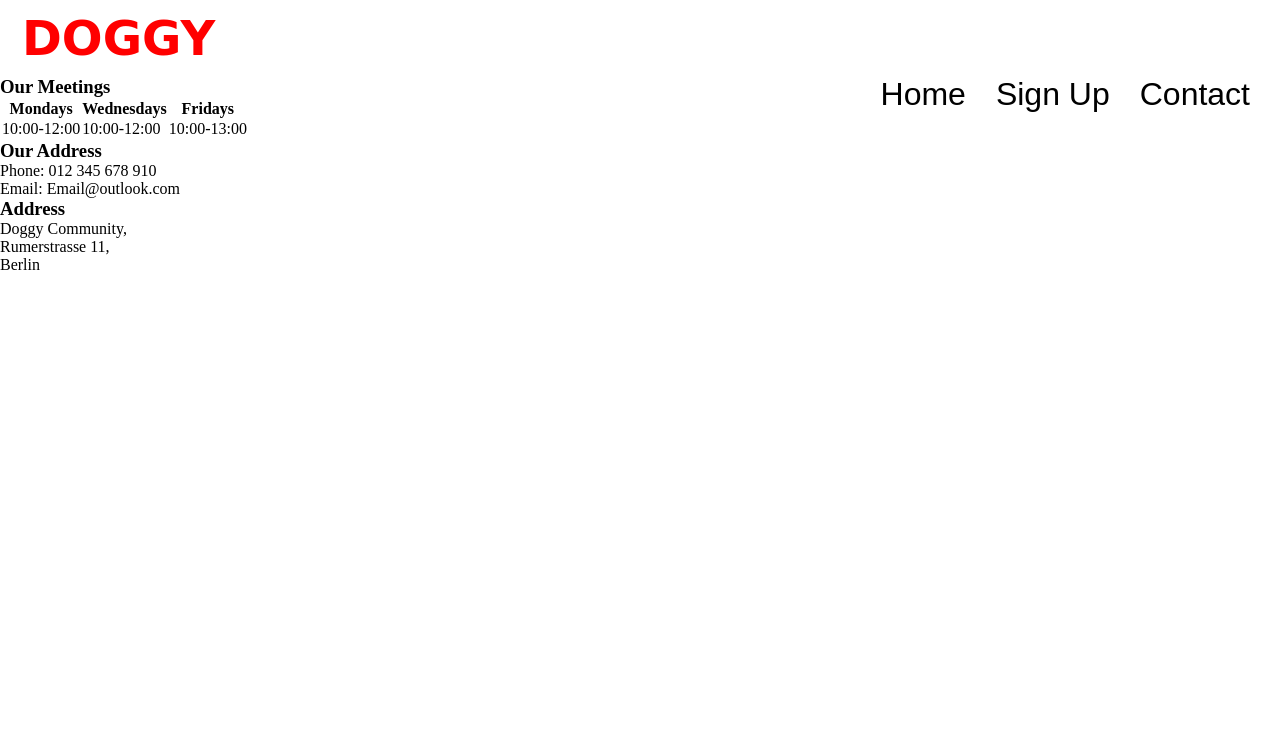
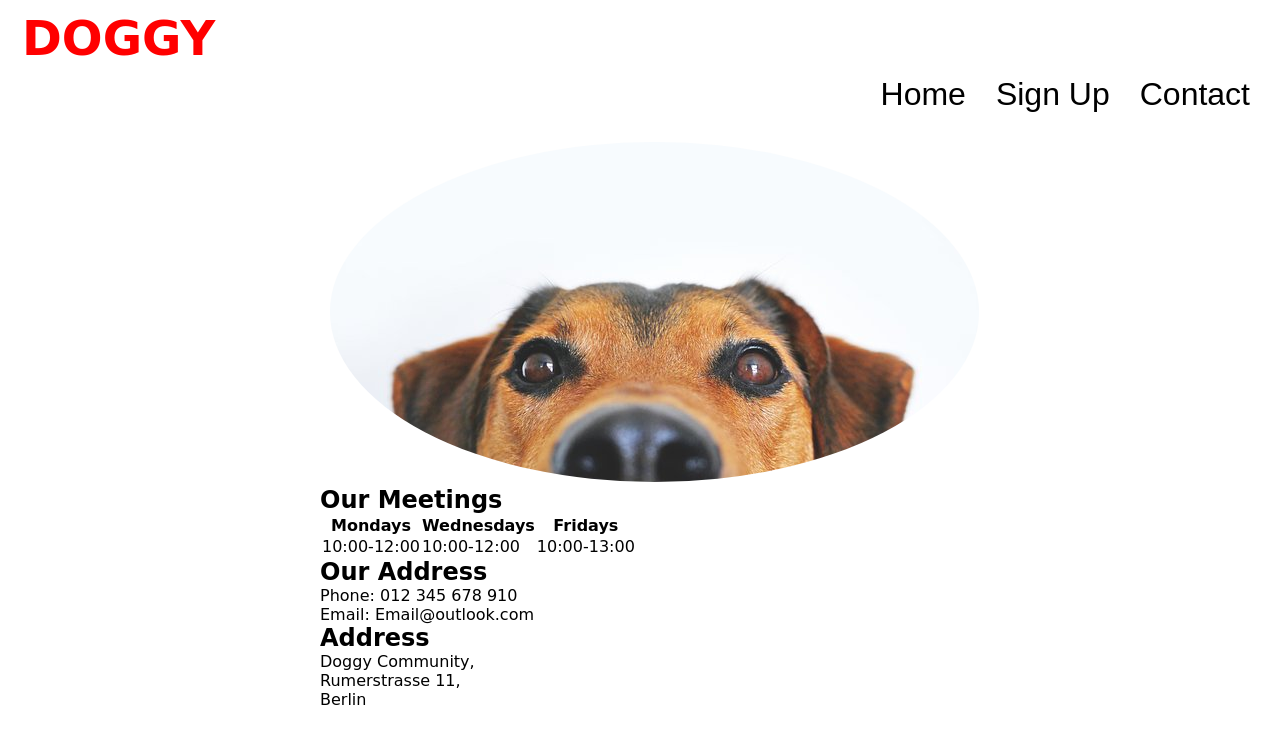
Before and after one commit to Marty97m/Doggy, a plain HTML site: page contact.html in a window 1280 px wide. Drawn offline with Linux system fonts and the light colour scheme.

Commit message:
style the contact page

```diff
--- a/contact.html
+++ b/contact.html
@@ -22,7 +22,9 @@
               </ul>
         </nav>
         <div id="contact">
-            <h3>Our Meetings</h3>
+            <img src="img/dog4.jpg" alt="dog">
+            <div class="meetings">
+                <h2>Our Meetings</h2>
 
                 <table>
                   <tr>
@@ -38,8 +40,10 @@
                   </tr>
 
                 </table>
+            </div>
 
-    <h3>Our Address</h3>
+
+    <h2>Our Address</h2>
 
     <div>
       <span class="bold">Phone: </span>
@@ -51,7 +55,7 @@
     </div>
 
 
-    <h3>Address</h3>
+    <h2>Address</h2>
     <p>Doggy Community,<br>Rumerstrasse 11,<br>Berlin</p>
         </div>
 
--- a/style.css
+++ b/style.css
@@ -136,3 +136,14 @@ div a{
 .footer a:hover{
     color: red;
 }
+#contact{
+    margin-left: 25%;
+    font-family: 'Dancing Script',cursive;
+
+}
+
+
+
+#contact img{
+    border-radius: 50%;
+}
```
Also changed, not shown: signup.html (+1 -1 lines). Lines whose indentation alone changed are shown as unchanged.
